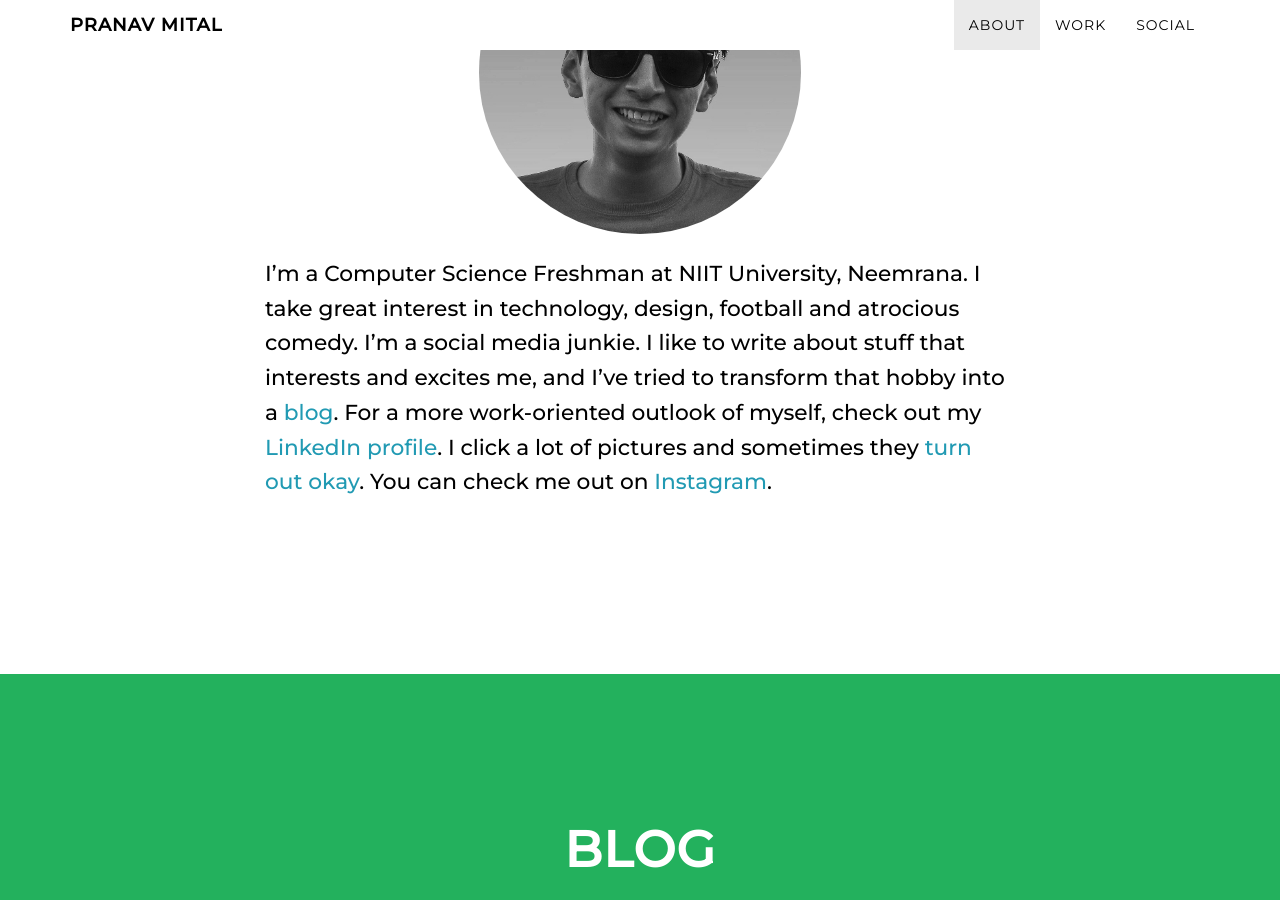
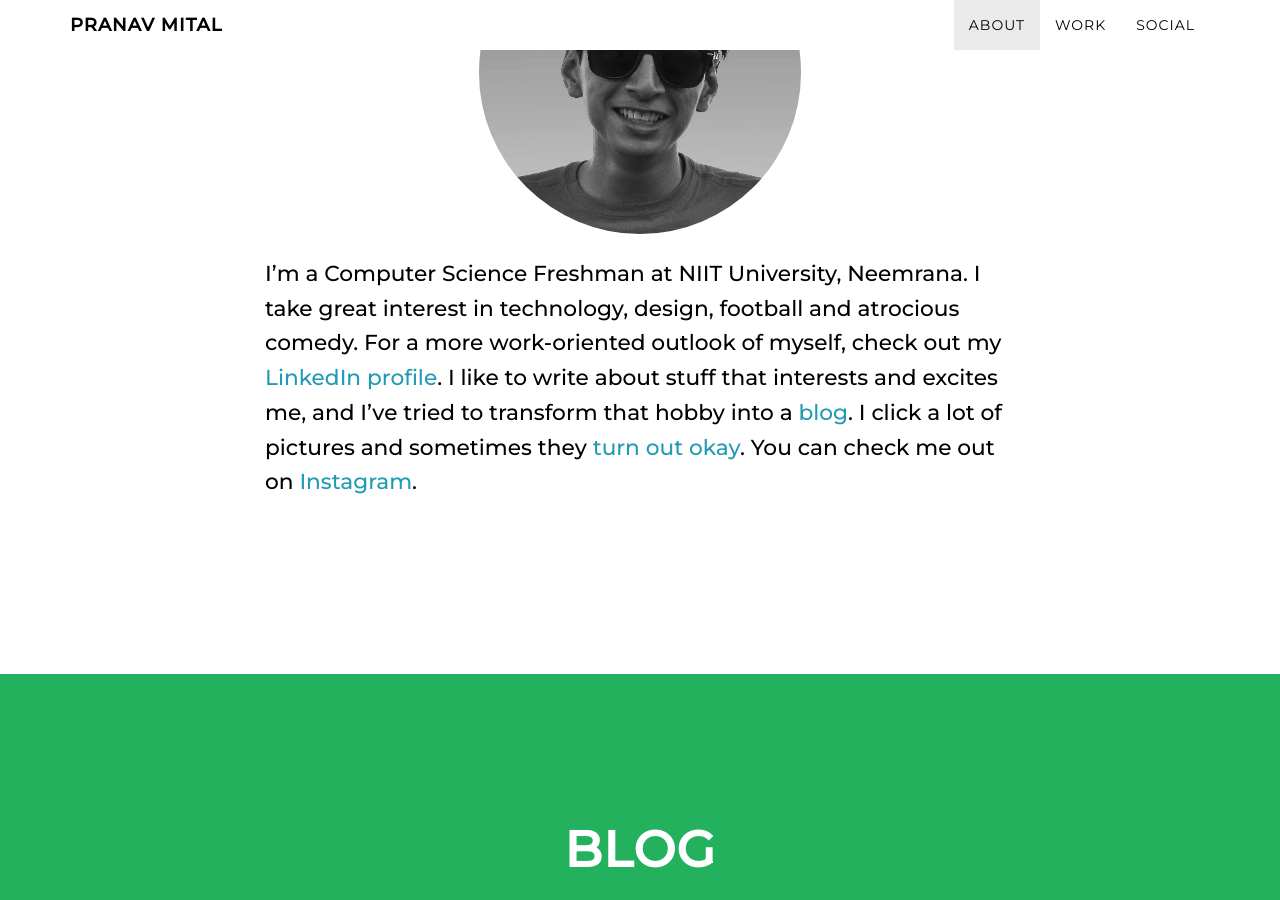
Before and after one commit to pranavmital/pranavmital.github.io, a Jekyll site: the page built from index.html, in a window 1280 px wide and 900 px high, scrolled down 1219 px. Built offline with Jekyll 4.4.1, drawn with Linux system fonts in a browser that asks for light colours; nearby versions of some CDN libraries.

Commit message:
Edit in 'About Me' para

```diff
--- a/_includes/about.html
+++ b/_includes/about.html
@@ -14,7 +14,7 @@
                 </div>
                 <p style="
                 text-align: left;
-                ">I’m a Computer Science Freshman at NIIT University, Neemrana. I take great interest in technology, design, football and atrocious comedy. I’m a social media junkie. I like to write about stuff that interests and excites me, and I’ve tried to transform that hobby into a <a href="http://blog.pranavmital.com/">blog</a>. For a more work-oriented outlook of myself, check out my <a href="https://www.linkedin.com/in/pranavmital/">LinkedIn profile</a>. I click a lot of pictures and sometimes they <a href="http://photoblog.pranavmital.com/">turn out okay</a>.
+                ">I’m a Computer Science Freshman at NIIT University, Neemrana. I take great interest in technology, design, football and atrocious comedy. For a more work-oriented outlook of myself, check out my <a href="https://www.linkedin.com/in/pranavmital/">LinkedIn profile</a>. I like to write about stuff that interests and excites me, and I’ve tried to transform that hobby into a <a href="http://blog.pranavmital.com/">blog</a>. I click a lot of pictures and sometimes they <a href="http://photoblog.pranavmital.com/">turn out okay</a>.
 				You can check me out on <a href="https://www.instagram.com/pranavmital/">Instagram</a>.
 				</p>
             </div>
```
